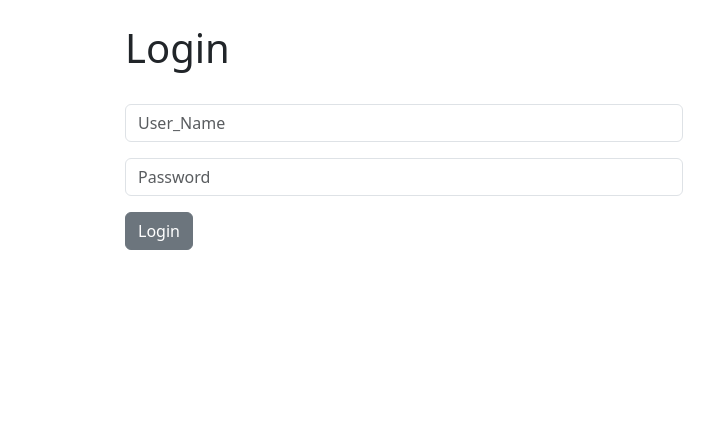
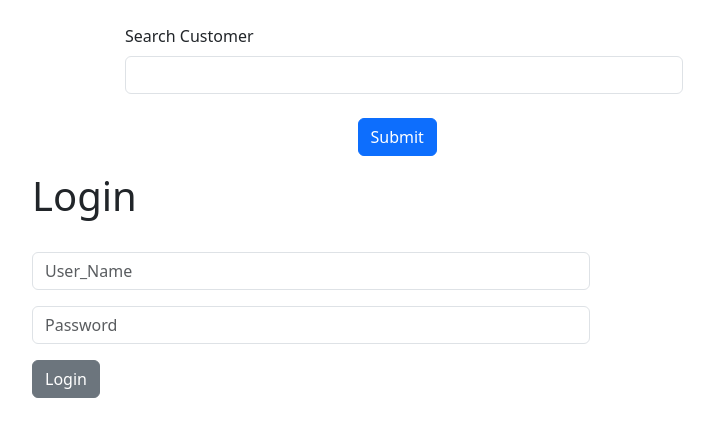
Before and after one commit to Sanketh00/Djangocrm, a Django app: page / in a window 1280 px wide. Shown: the part 56-493 px from the top of the page, without its empty margins (236-950 px from the left). Run offline with Django 4.2, Linux system fonts and the light colour scheme.

Commit message:
Added Search Functionality

```diff
--- a/website/templates/home.html
+++ b/website/templates/home.html
@@ -1,11 +1,23 @@
 {% extends 'base.html' %}
 
 {% block content %}
+<div class="mx-auto col-6">
+  <form>
+    <div class="mb-3">
+      <label for="formGroupExampleInput" class="form-label">Search Customer</label>
+      <input name="search" type="text" class="form-control">
+      <br>
+      <button class="btn btn-primary offset-md-5">Submit</button>
+  </form>
+    </div>
 
-<div class="col-md-6 offset-md-3">
+</div>
+
+<div class="col-md-6 offset-md-2">
   {% if user.is_authenticated %}
+  {% if records %}
   <table class="table table-striped table-hover table-bordered">
-    <thead class="table-dark">
+    <thead class="table-primary">
       <tr>
         <th scope="col">Name</th>
         <th scope="col">Email</th>
@@ -15,15 +27,15 @@
         <th scope="col">State</th>
         <th scope="col">Zipcode</th>
         <th scope="col">Created At</th>
-        <th scope="col">ID</th>
       </tr>
     </thead>
     <tbody>
+      {% endif %}
 
       {% if records %}
       {% for record in records %}
       <tr>
-        <td>{{ record.first_name }} {{ record.last_name }}</td>
+        <td><a href="{% url 'record' record.id %}">{{ record.first_name }} {{ record.last_name }}</a></td>
         <td>{{ record.email }}</td>
         <td>{{ record.phone }}</td>
         <td>{{ record.address }}</td>
@@ -31,9 +43,14 @@
         <td>{{ record.state }}</td>
         <td>{{ record.zipcode }}</td>
         <td>{{ record.created_at }}</td>
-        <td><a href="{% url 'record' record.id %}">{{ record.id }}</a></td>
       </tr>
       {% endfor %}
+      {% else %}
+      <br>
+      <div class="col-md-6 offset-md-6">
+        <h4>No records found</h4>
+      </div>
+
 
       {% endif %}
 
@@ -63,6 +80,7 @@
 
 
 
+
 </div>
 {% endif %}
 {% endblock %}
--- a/website/views.py
+++ b/website/views.py
@@ -3,11 +3,16 @@ from django.contrib.auth import authenticate, login, logout
 from django.contrib import messages
 from .forms import SignUpForm, AddRecordForm
 from .models import Record
+from django.db.models import Q
+from django.core.paginator import Paginator
+
 # Create your views here.
 
 
 def home(request):
     records=Record.objects.all()
+    queryset=Record.objects.all()
+
     if request.method=='POST':
         username=request.POST['username']
         password=request.POST['password']
@@ -21,6 +26,17 @@ def home(request):
             messages.success(request,"There was an error logging in please try again")
             return redirect('home')
     else:
+        if request.GET.get('search'):
+            search=request.GET.get("search")
+            records=records.filter(
+                Q(first_name__icontains=search)|
+                Q(last_name__icontains=search)|
+                Q(email__icontains=search))
+
+
+            return render(request,'home.html',{'records':records})
+
+
         return render(request,'home.html',{'records':records})
 
 
```
Also changed, not shown: dcrm/settings.py (+19 -2 lines).
